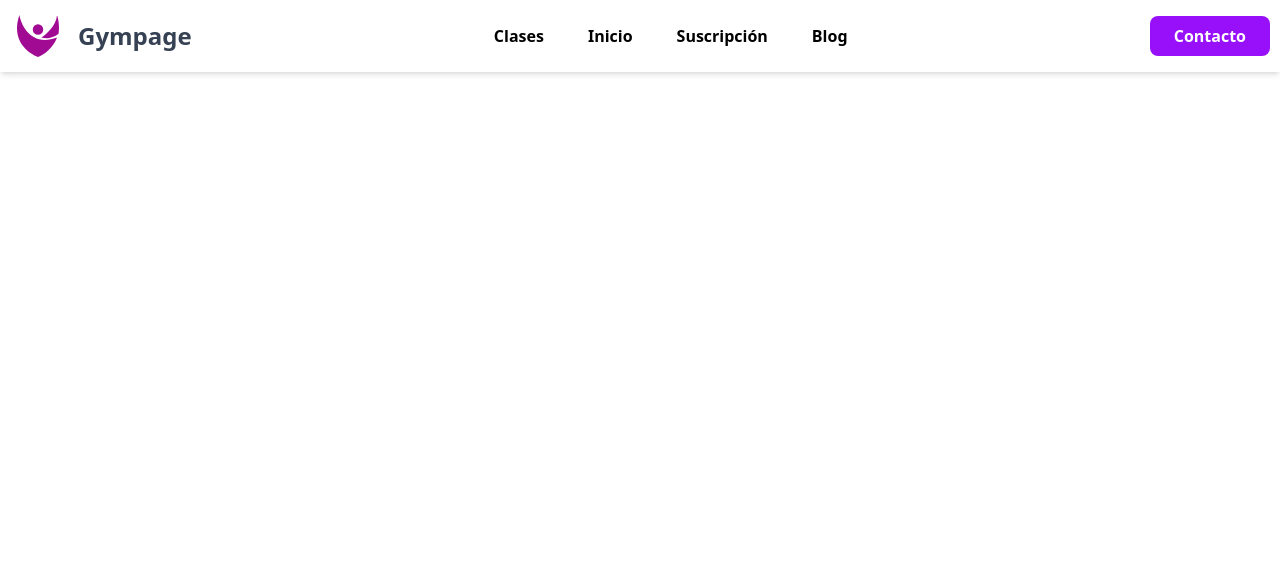
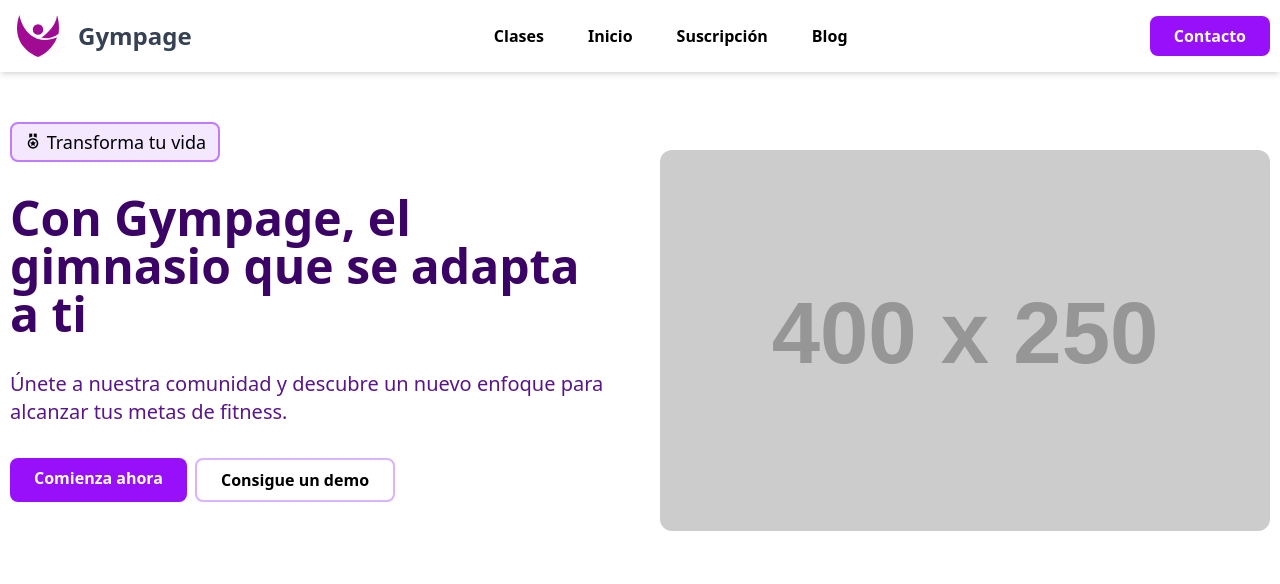
Before and after one commit to Seb-RM/Tailwind_Css_Html-Gym-Web-Page, a website built with Vite: page index.html in a window 1280 px wide. Built offline with nearby package versions, Linux system fonts and the light colour scheme; placeholder pictures from the web are drawn by us.

Commit message:
chore: agregar configuración de Prettier y actualizar estilos en index.html y style.css

```diff
--- a/index.html
+++ b/index.html
@@ -8,22 +8,86 @@
     <link rel="stylesheet" href="./src/style.css" />
   </head>
   <body>
+    <!-- Header -->
     <header class="py-2 shadow-md">
-      <div class="container mx-auto px-2.5 md:flex md:items-center md:justify-between">
+      <div
+        class="container mx-auto px-2.5 md:flex md:items-center md:justify-between"
+      >
         <a class="flex items-center justify-center gap-3">
           <img src="/gympageicon.svg" alt="Logo de Gympage" class="w-14" />
           <h2 class="text-2xl font-bold text-gray-700">Gympage</h2>
         </a>
         <nav class="my-4 flex justify-center gap-2 md:my-0">
-          <a href="" class="rounded-lg border-2 border-transparent px-4 py-2 font-semibold transition-all duration-300 hover:border-purple-300 hover:bg-purple-100">Clases</a>
-          <a href="" class="rounded-lg border-2 border-transparent px-4 py-2 font-semibold transition-all duration-300 hover:border-purple-300 hover:bg-purple-100">Inicio</a>
-          <a href="" class="rounded-lg border-2 border-transparent px-4 py-2 font-semibold transition-all duration-300 hover:border-purple-300 hover:bg-purple-100">Suscripción</a>
-          <a href="" class="rounded-lg border-2 border-transparent px-4 py-2 font-semibold transition-all duration-300 hover:border-purple-300 hover:bg-purple-100">Blog</a>
+          <a
+            href=""
+            class="rounded-lg border-2 border-transparent px-4 py-2 font-semibold transition-all duration-300 hover:border-purple-300 hover:bg-purple-100"
+            >Clases</a
+          >
+          <a
+            href=""
+            class="rounded-lg border-2 border-transparent px-4 py-2 font-semibold transition-all duration-300 hover:border-purple-300 hover:bg-purple-100"
+            >Inicio</a
+          >
+          <a
+            href=""
+            class="rounded-lg border-2 border-transparent px-4 py-2 font-semibold transition-all duration-300 hover:border-purple-300 hover:bg-purple-100"
+            >Suscripción</a
+          >
+          <a
+            href=""
+            class="rounded-lg border-2 border-transparent px-4 py-2 font-semibold transition-all duration-300 hover:border-purple-300 hover:bg-purple-100"
+            >Blog</a
+          >
         </nav>
         <div class="my-4 flex justify-center md:my-0">
-          <a href="" class="rounded-lg bg-purple-600 px-6 py-2 font-semibold text-white transition-all duration-200 hover:bg-purple-700">Contacto</a>
+          <a
+            href=""
+            class="rounded-lg bg-purple-600 px-6 py-2 font-semibold text-white transition-all duration-200 hover:bg-purple-700"
+            >Contacto</a
+          >
         </div>
       </div>
     </header>
+    <main class="container mx-auto p-2.5">
+      <!-- Hero -->
+      <section class="py-10 lg:grid lg:grid-cols-2 lg:gap-10">
+        <div
+          class="flex flex-col items-center gap-3 text-center lg:items-start lg:text-left"
+        >
+          <p
+            class="rounded-lg border-2 border-purple-400 bg-purple-100 px-3 py-1 text-lg"
+          >
+            <i class="bx bx-medal"></i>
+            Transforma tu vida
+          </p>
+          <h1 class="my-5 text-3xl font-bold text-purple-950 lg:text-5xl">
+            Con Gympage, el gimnasio que se adapta a ti
+          </h1>
+          <p class="text-purple-900 lg:text-xl">
+            Únete a nuestra comunidad y descubre un nuevo enfoque para alcanzar
+            tus metas de fitness.
+          </p>
+          <div class="mt-5 grid w-full gap-2 lg:flex">
+            <a
+              href=""
+              class="rounded-lg bg-purple-600 px-6 py-2 font-semibold text-white transition-all duration-200 hover:bg-purple-700"
+              >Comienza ahora</a
+            >
+            <a
+              href=""
+              class="rounded-lg border-2 border-purple-300 px-6 py-2 font-semibold transition-all duration-200 hover:bg-purple-100"
+              >Consigue un demo</a
+            >
+          </div>
+        </div>
+        <div class="mt-7">
+          <img
+            src="https://placehold.co/400x250"
+            alt="Imagen de Hero"
+            class="w-full rounded-xl"
+          />
+        </div>
+      </section>
+    </main>
   </body>
 </html>
--- a/src/style.css
+++ b/src/style.css
@@ -1 +1,2 @@
 @import "tailwindcss";
+@import "boxicons/css/boxicons.min.css";
```
Also changed, not shown: 2 other files.
